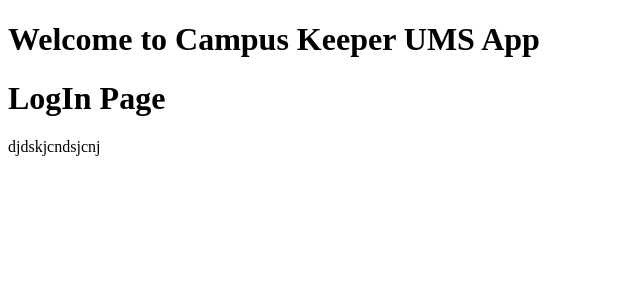
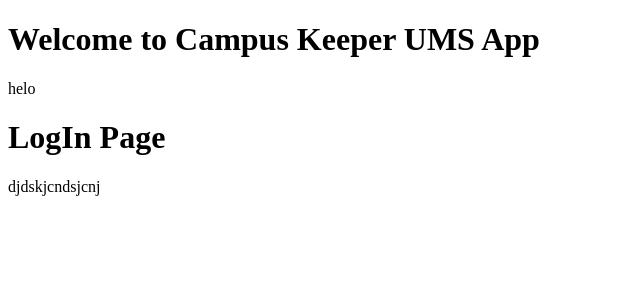
Before and after one commit to subham07-t/campus-keeper-UMS-app, a React (Vite) app in the folder frontend/: page / in a window 1280 px wide. Shown: the top 300 px of the page, without its empty margins (0-640 px from the left). Built offline with nearby package versions, Linux system fonts and the light colour scheme.

Commit message:
FE: added p tag

```diff
--- a/frontend/src/App.jsx
+++ b/frontend/src/App.jsx
@@ -5,6 +5,7 @@ const App = () => {
   return (
     <div>
       <h1>Welcome to Campus Keeper UMS App</h1>
+      <p>helo</p>
       <Login />
     </div>
   );
```
